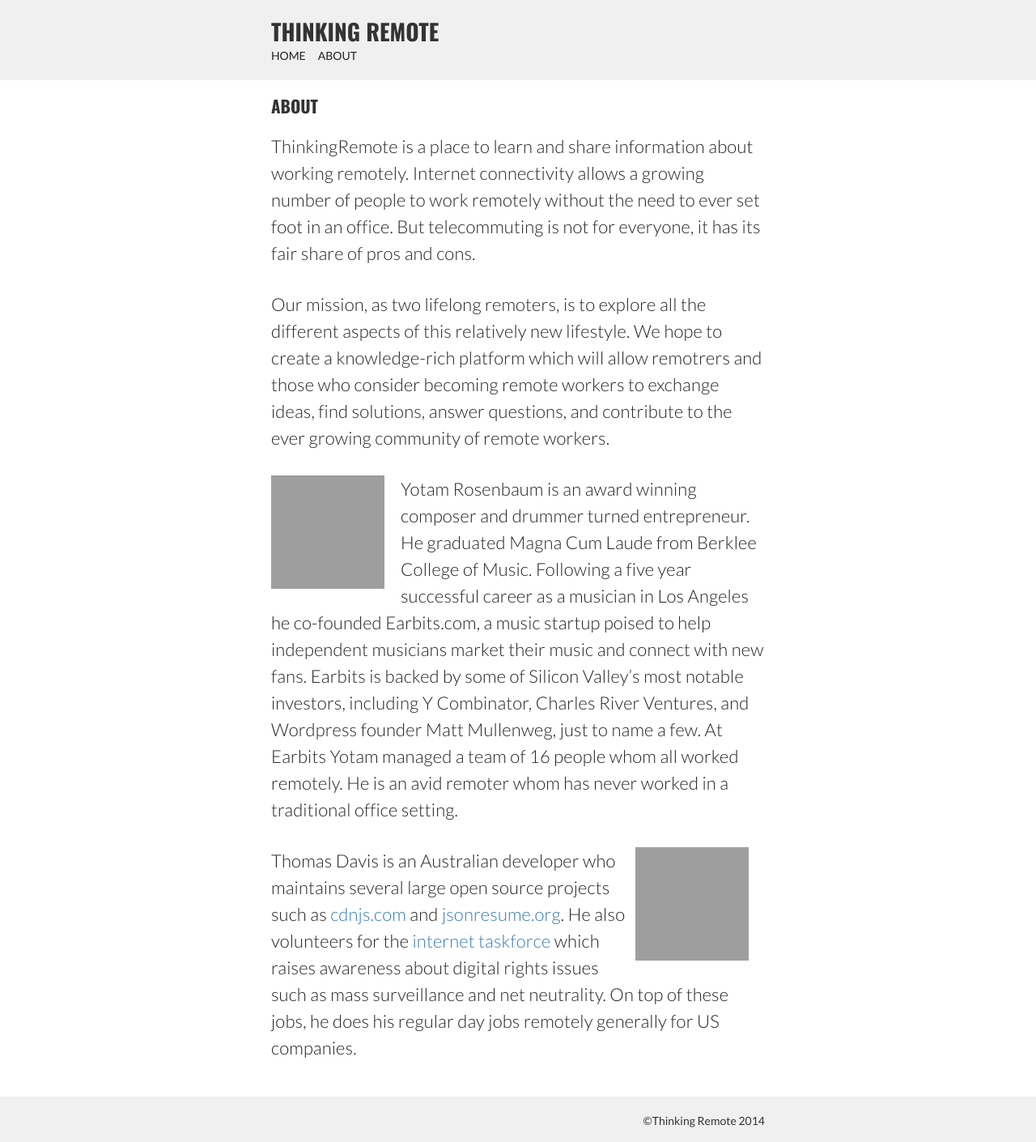
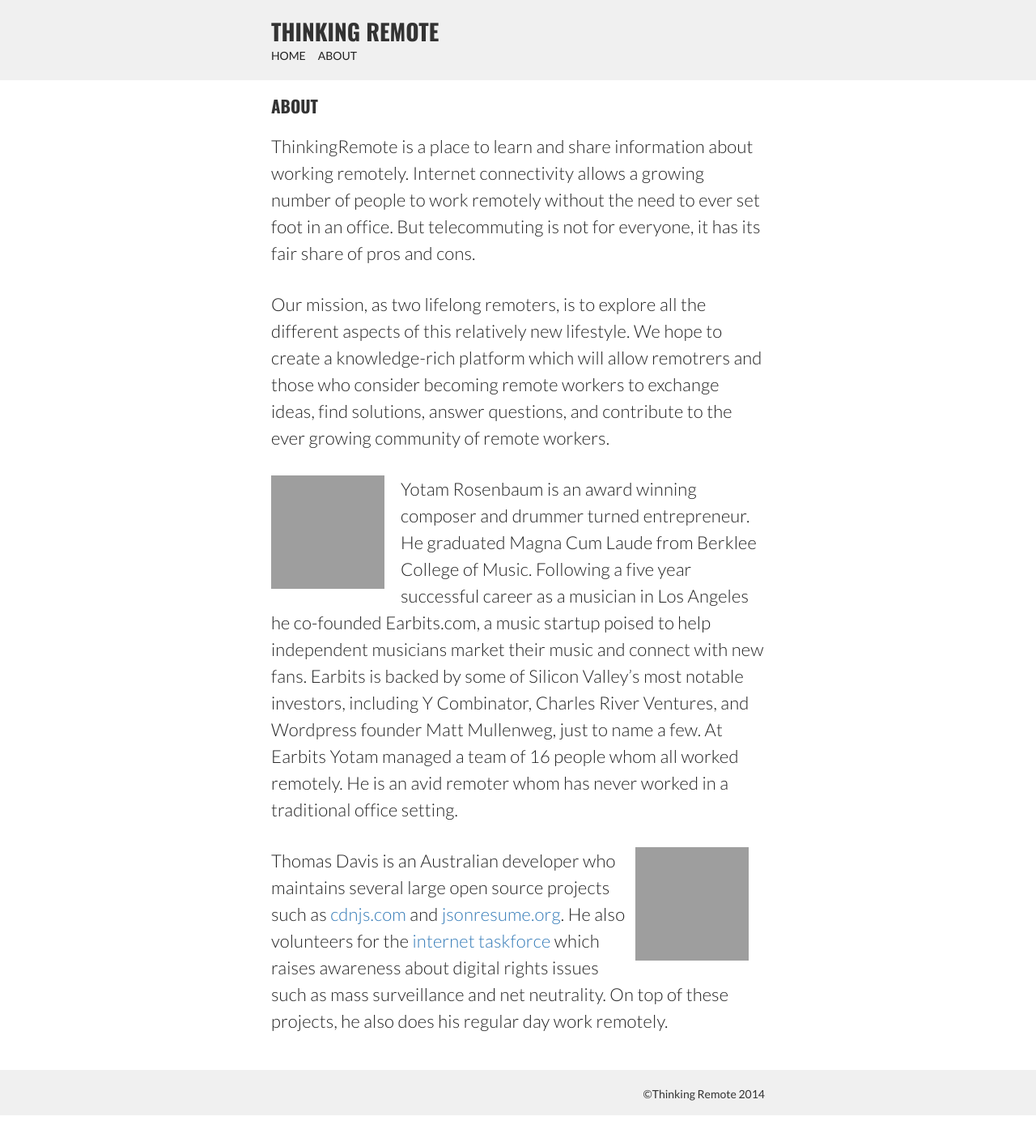
Before and after one commit to thinkingremote/thinkingremote.com, a Jekyll site: the page built from about.md, in a window 1280 px wide. Shown: the whole page at 81% size. Built offline with Jekyll 4.4.1, drawn with Linux system fonts in a browser that asks for light colours; after the commit the page ends 1377 px from its top, so only the background shows below that; grey boxes are pictures that could not be loaded.

```diff
--- a/about.md
+++ b/about.md
@@ -23,4 +23,4 @@
  just to name a few.  At Earbits Yotam managed a team of 16 people whom all
 worked remotely.  He is an avid remoter whom has never worked in a traditional office setting.
 
-<img src="https://d1qb2nb5cznatu.cloudfront.net/users/313044-medium_jpg?1413985011" style="float: right; margin-right: 20px; height: 140px; width: 140px;" />Thomas Davis is an Australian developer who maintains several large open source projects such as [cdnjs.com](https://cdnjs.com) and [jsonresume.org](https://jsonresume.org). He also volunteers for the [internet taskforce](https://taskforce.is) which raises awareness about digital rights issues such as mass surveillance and net neutrality. On top of these jobs, he does his regular day jobs remotely generally for US companies.
+<img src="https://d1qb2nb5cznatu.cloudfront.net/users/313044-medium_jpg?1413985011" style="float: right; margin-right: 20px; height: 140px; width: 140px;" />Thomas Davis is an Australian developer who maintains several large open source projects such as [cdnjs.com](https://cdnjs.com) and [jsonresume.org](https://jsonresume.org). He also volunteers for the [internet taskforce](https://taskforce.is) which raises awareness about digital rights issues such as mass surveillance and net neutrality. On top of these projects, he also does his regular day work remotely.
```
